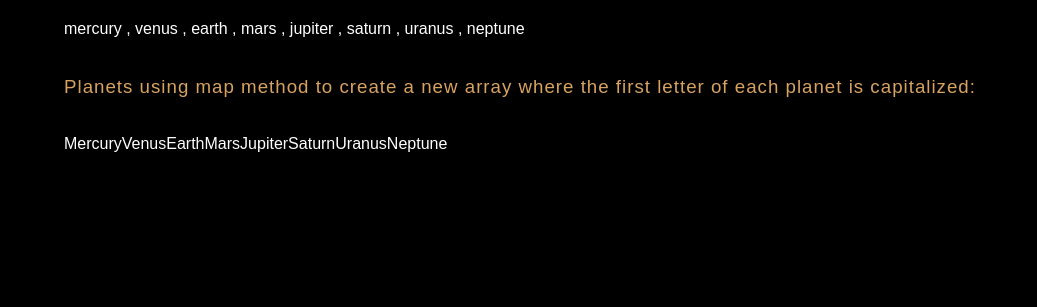
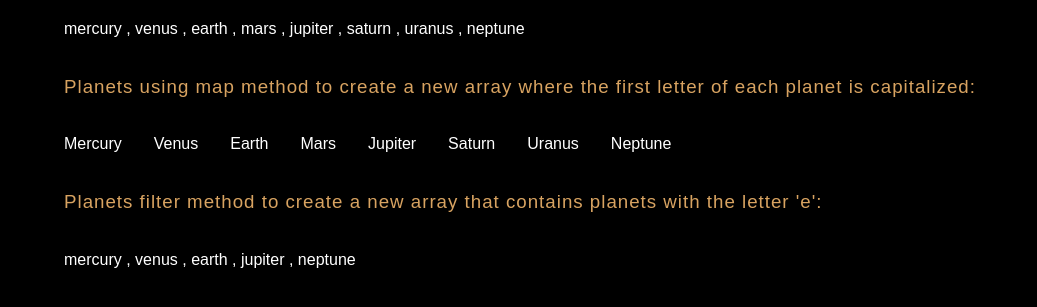
Before and after one commit to PhonethipLiu/JS-Solar-System-array, a plain HTML site: page index.html in a window 1280 px wide. Shown: the part 99-406 px from the top of the page, without its empty margins (0-1037 px from the left). Drawn offline with Linux system fonts and the light colour scheme.

Commit message:
filter method done

```diff
--- a/array-methods.js
+++ b/array-methods.js
@@ -19,30 +19,35 @@ planets.forEach( (printPlanets) => {
 
 
 /*
-    Use the map method to create a new array where the
-    first letter of each planet is capitalized. Use the
-    `toUpperCase()` method on strings.
+    Use the map method to create a new array where the first letter of each planet is capitalized. Use the `toUpperCase()` method on strings.
 
     https://developer.mozilla.org/en-US/docs/Web/JavaScript/Reference/Global_Objects/String/toUpperCase
 */
 const print = document.getElementById("planets-caps");
 print.innerHTML = "<h3> Planets using map method to create a new array where the first letter of each planet is capitalized:</h3>";
 
-planets.map( (caps)=> {
+planets.map( (caps) => {
     let capPlanets = caps.charAt(0).toUpperCase() + caps.slice(1);
     print.innerHTML += `<p> ${capPlanets} </p>`;
-    console.log(capPlanets);
+    // console.log(capPlanets);
     return capPlanets;
 });
 
 /*
-    Use the filter method to create a new array that
-    contains planets with the letter 'e'. Use the `includes()`
-    method on strings.
+    Use the filter method to create a new array that contains planets with the letter 'e'. Use the `includes()` method on strings.
 
     https://developer.mozilla.org/en-US/docs/Web/JavaScript/Reference/Global_Objects/String/includes
 */
 
+var eplanets= document.getElementById("planets-e");
+eplanets.innerHTML = "<h3> Planets filter method to create a new array that contains planets with the letter 'e':</h3>";
+
+var newPlanetsArray = planets.filter( (planet) => {
+    return planet.includes("e");
+});
+// console.log("newPlanetsArray", newPlanetsArray);
+newPlanetsArray = eplanets.innerHTML += `<p> ${newPlanetsArray.join(" , ")} </p>`;
+
 
 // Use the reduce method to create a sentence from the words in the following array
 const words = ["The", "early", "bird", "might", "get", "the", "worm", "but", "the", "second", "mouse", "gets", "the", "cheese"]
--- a/main.css
+++ b/main.css
@@ -23,13 +23,11 @@ p {
     font-size: 1rem;
     line-height: 1.5rem;
     display: inline-block;
-    /* padding-right: 2rem; */
+    padding-right: 2rem;
     /* text-align: end;
     align-items: flex-start; */
     text-shadow: 5px 2px 18px black;
 }
-
-
 
 img {
     width: 100%;
```
